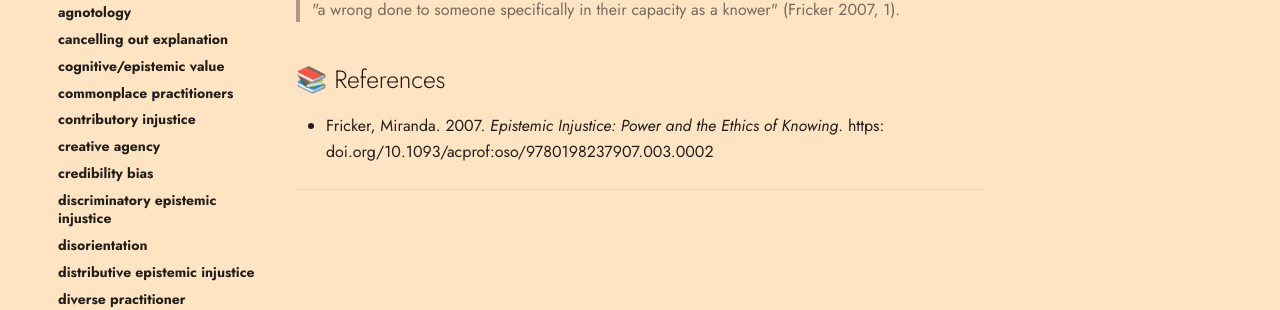
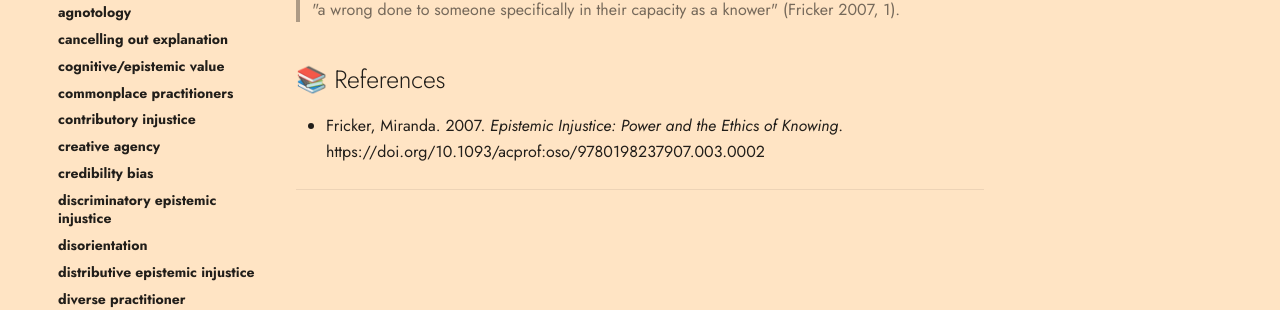
Before and after one commit to conceptcartography/conceptcartography, an MkDocs documentation site: the page built from docs/concepts/epistemic-injustice.md, in a window 1280 px wide. Shown: the part 234-544 px from the top of the page. Built offline with MkDocs 1.6.1 and Material for MkDocs 9.7.7, drawn with Linux system fonts in a browser that asks for light colours; comment, search, counter and statistics services are not loaded; the version menu is left out; some of the changed lines change nothing that is shown.

Commit message:
Update broken link

```diff
--- a/docs/concepts/epistemic-injustice.md
+++ b/docs/concepts/epistemic-injustice.md
@@ -6,7 +6,7 @@
 
 ## 📚 References
 
-- Fricker, Miranda. 2007. _Epistemic Injustice: Power and the Ethics of Knowing_. https: doi.org/10.1093/acprof:oso/9780198237907.003.0002
+- Fricker, Miranda. 2007. _Epistemic Injustice: Power and the Ethics of Knowing_. https://doi.org/10.1093/acprof:oso/9780198237907.003.0002
 
 ---
 
```
